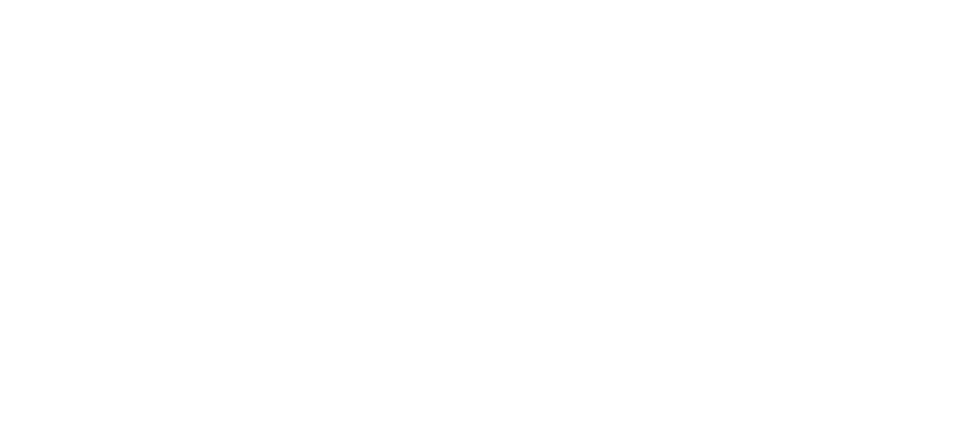
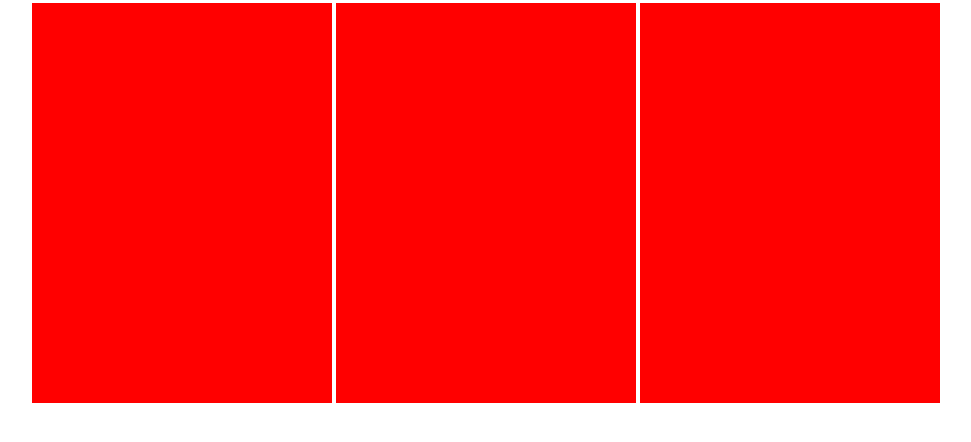
Before and after one commit to domg87/htmlcss-shop, a plain HTML site: page index.html in a window 1280 px wide. Shown: the whole page, without its empty margins (134-1105 px from the left). Drawn offline with Linux system fonts and the light colour scheme.

Commit message:
sez_cont_1

```diff
--- a/css/style.css
+++ b/css/style.css
@@ -0,0 +1,32 @@
+*{
+  box-sizing: border-box;
+  margin: 0;
+  padding: 0;
+}
+.container_1{
+  margin-top: 3px;
+  margin-left: 13%;
+  margin-right: 13%;
+}
+
+.ipad{
+  position: relative;
+  display: inline-block;
+  background-color: red;
+  width: 300px;
+  height: 400px;
+}
+.iphone{
+  position: relative;
+  display: inline-block;
+  background-color: red;
+  width: 300px;
+  height: 400px;
+}
+.beat{
+  position: relative;
+  display: inline-block;
+  background-color: red;
+  width: 300px;
+  height: 400px;
+}
--- a/index.html
+++ b/index.html
@@ -3,10 +3,29 @@
   <head>
     <meta charset="utf-8">
     <title>Shop</title>
-    <link rel="stylesheet" href="/css/style.css">
+    <link rel="stylesheet" href="css/style.css">
   </head>
 
   <body>
+    <!-- intestazione -->
+    <!-- <header>
 
+    </header> -->
+    <!-- /intestazione -->
+
+    <!-- sezione prodotti -->
+    <main>
+      <!-- prodotti 1 -->
+      <section>
+        <div class="container_1">
+          <div class="ipad"></div>
+          <div class="iphone"></div>
+          <div class="beat"></div>
+        </div>
+      </section>
+      <!-- /prodotti 1 -->
+
+    </main>
+    <!-- /sezione prodotti -->
   </body>
 </html>
```
